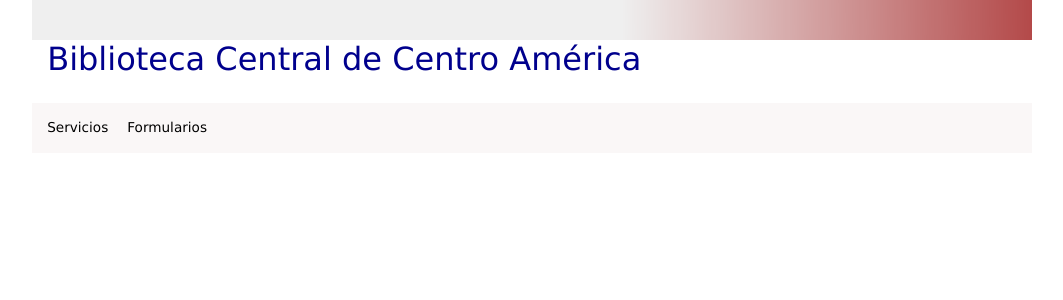
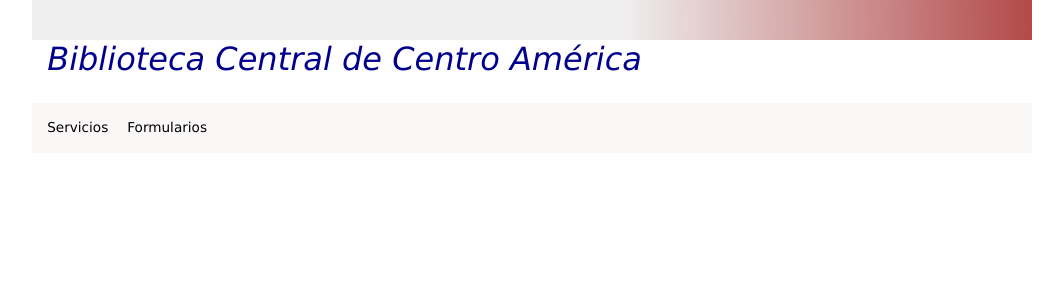
Before and after one commit to rafael10/SistemaBibliotecario, a PHP site: page /header.php in a window 1280 px wide. Shown: the top 300 px of the page, without its empty margins (123-1186 px from the left). Run offline with PHP 8.4, Linux system fonts and the light colour scheme; some libraries are stand-ins or nearby versions.

Commit message:
Update portada.css

```diff
--- a/css/portada.css
+++ b/css/portada.css
@@ -523,6 +523,7 @@ font-family:Verdana, Geneva, sans-serif;
 	font-family:Verdana, Geneva, sans-serif;
 	font-size:2em;
 	color:#00008D;
+	font-style: italic;
 	text-decoration:none;
 
 }
```
